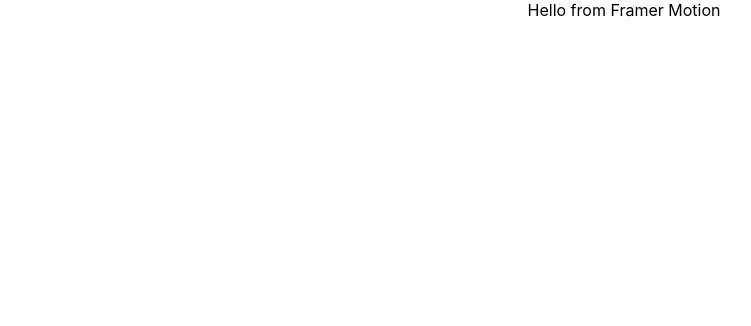
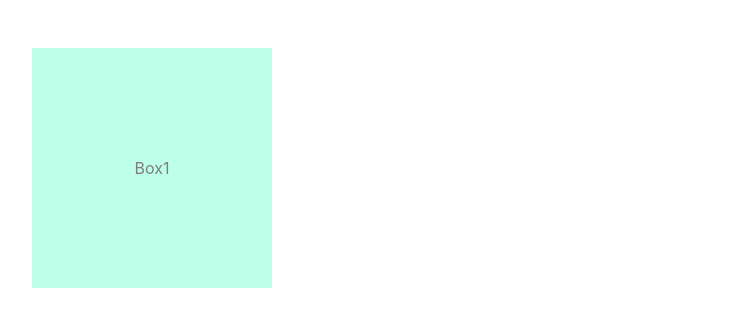
Before and after one commit to aafaq-cloud/framer-motion, a React (Create React App) app: page / in a window 1280 px wide. Shown: the top 326 px of the page, without its empty margins (16-767 px from the left). Built offline with nearby package versions, Linux system fonts and the light colour scheme.

Commit message:
use framer motion to animate box, how to use motion object to element which we want to animate and different props like animate, inital and transition

```diff
--- a/src/App.css
+++ b/src/App.css
@@ -1,38 +1,22 @@
-.App {
-  text-align: center;
+* {
+  margin: 0;
+  padding: 0;
+  box-sizing: border-box;
 }
 
-.App-logo {
-  height: 40vmin;
-  pointer-events: none;
+body {
+  padding: 3rem;
 }
 
-@media (prefers-reduced-motion: no-preference) {
-  .App-logo {
-    animation: App-logo-spin infinite 20s linear;
-  }
+.box-container {
+  padding-bottom: 20rem;
 }
 
-.App-header {
-  background-color: #282c34;
-  min-height: 100vh;
+.box {
+  width: 15rem;
+  height: 15rem;
+  background-color: aquamarine;
   display: flex;
-  flex-direction: column;
   align-items: center;
   justify-content: center;
-  font-size: calc(10px + 2vmin);
-  color: white;
 }
-
-.App-link {
-  color: #61dafb;
-}
-
-@keyframes App-logo-spin {
-  from {
-    transform: rotate(0deg);
-  }
-  to {
-    transform: rotate(360deg);
-  }
-}
--- a/src/App.js
+++ b/src/App.js
@@ -1,11 +1,8 @@
 import './App.css';
+import Box1 from './components/Box1/Box1';
 
 function App() {
-  return (
-    <div className="App">
-      Hello from Framer Motion
-    </div>
-  );
+  return <Box1 />;
 }
 
 export default App;
--- /dev/null
+++ b/src/components/Box1/Box1.jsx
@@ -0,0 +1,187 @@
+import React, { useState } from 'react'; // Which element we want to animate
+import { motion } from 'framer-motion';
+
+/**
+ *
+ * motion.div
+ * We can do anything like motion.a tag no matter which element it's
+ * To animate an element
+ * Define actual animation
+ * Define a bunch of props
+ * animate: The animate is going to take object and then object is goint to take a bunch of key value pairs
+ * key defines which property we want to animate i.e color, opacity, position and the value is how we want to animate
+ *
+ * Move box to right in the x direction and define value e.g x:1000 or in a string x:"100vw"
+ * Springy feature
+ * Animate opacity
+ * Opacity at the beginning is 0.5 and then at the end is 1
+ */
+
+// Note: Control the animation that we ultimately want to perform so we can have a useState hook and we can basically use that hook to control all these particular values
+// Later on with another method
+const Box1 = () => {
+  const [isAnimate, setIsAnimate] = useState(false);
+  // Click on button toggle from true to false and vice-versa
+
+  {
+    /* Testing */
+  }
+
+  console.log('Is animate state:');
+  console.log(isAnimate);
+
+  return (
+    // <div className="box-container">
+    //   <div className="box">Box1</div>
+    // </div>
+    <div className="box-container">
+      {/* <motion.div className="box" animate={{ x: '100vw' }}>
+        Box1
+      </motion.div> */}
+      {/* <motion.div className="box" animate={{ x: '100px' }}>
+        Box1
+      </motion.div> */}
+      {/* <motion.div className="box" animate={{ x: 1000 }}>
+        Box1
+      </motion.div> */}
+      {/* <motion.div
+        className="box"
+        style={{ opacity: 0.2 }}
+        animate={{ x: 1000, opacity: 1 }}
+      >
+        Box1
+      </motion.div> */}
+      {/* Initially opacity .2 and then 1 */}
+      {/* Control speed  for example duration is 2s*/}
+      {/* Springy effect */}
+      {/* Default type of tweeen when we specify duration */}
+      {/* The problem is that you can't use the spring with the duration so how do we go ahead and make things a little bit faster and slower what to do is we use stiffness
+      Note: The stiffness if for spring type and the duration is for tween type
+      Now the stiffness defines how stiff that spring is going to be default is 100
+      You can make it higher
+      */}
+      {/* <motion.div
+        className="box"
+        animate={{ x: 1000, opacity: 1 }}
+        initial={{ opacity: 0.1 }}
+        transition={{
+          //   type: 'tween',
+          type: 'spring',
+          duration: 2,
+        }}
+      >
+        Box1
+      </motion.div> */}
+      {/* Knock back effect */}
+      {/* <motion.div
+        className="box"
+        animate={{ x: 1000, opacity: 1 }}
+        initial={{ opacity: 0.1 }}
+        transition={{
+          //   type: 'tween',
+          type: 'spring',
+          stiffness: 400,
+        }}
+      >
+        Box1
+      </motion.div> */}
+      {/* Springy animation with stiffness so fast more stiff by making its duration slower*/}
+      {/* Damping */}
+      {/* Play aroud */}
+      {/* <motion.div
+        className="box"
+        animate={{ x: 1000, opacity: 1 }}
+        initial={{ opacity: 0.1 }}
+        transition={{
+          //   type: 'tween',
+          type: 'spring',
+          stiffness: 60,
+          damping: 5,
+        }}
+      >
+        Box1
+      </motion.div> */}
+      {/* <motion.div
+        className="box"
+        //   CSS Properties in camel case
+        //   x is a spacial case
+        animate={{ x: 1000, y: 200, opacity: 1, scale: 1.2 }}
+        initial={{ opacity: 0.1 }}
+        transition={{
+          //   type: 'tween',
+          type: 'spring',
+          stiffness: 60,
+          damping: 5,
+        }}
+      >
+        Box1
+      </motion.div> */}
+      {/* Cool rolling effect i.e rotate: 360deg */}
+      {/* <motion.div
+        className="box"
+        //   CSS Properties in camel case
+        //   x is a spacial case
+        animate={{ x: 1000, opacity: 1, scale: 1.2, rotate: 360 }}
+        initial={{ opacity: 0.1 }}
+        transition={{
+          //   type: 'tween',
+          type: 'spring',
+          stiffness: 60,
+          damping: 1,
+        }}
+      >
+        Box1
+      </motion.div> */}
+
+      {/* Cool rolling animation */}
+      {/* <motion.div
+        className="box"
+        //   CSS Properties in camel case
+        //   x is a spacial case
+        animate={{ x: 1000, opacity: 1, rotate: 360 }}
+        initial={{ opacity: 0.1 }}
+        transition={{
+          //   type: 'tween',
+          type: 'spring',
+          stiffness: 100,
+        }}
+      >
+        Box1
+      </motion.div> */}
+
+      <motion.div
+        className="box"
+        //   CSS Properties in camel case
+        //   x is a spacial case
+        // animate={{ x: 1000, opacity: 1, rotate: 360 }}
+        //   React Way of doing is
+        animate={{
+          x: isAnimate ? 1000 : 0,
+          opacity: isAnimate ? 1 : 0.5,
+          rotate: isAnimate ? 360 : 0,
+        }}
+        // initial={{ opacity: 0.1 }}
+        transition={{
+          type: 'spring',
+          stiffness: 100,
+        }}
+        onClick={() => {
+          setIsAnimate(!isAnimate);
+        }}
+      >
+        Box1
+      </motion.div>
+    </div>
+  );
+};
+
+export default Box1;
+
+/**
+ * Summary:
+ * Import object from framer-motion i.e motion
+ * and then prepend this to whatever element we want to animate so we do motion.div and we basically get to a lot of different props and these are the main props that we're ultimately going to  using
+ * 1. The animate prop just defines how we are going to be animating our element
+ * 2. The initial props is going to be define the initial styles of our element before we animate it
+ * 3. The transition is going to be define the type as well as the duration or in this case the stiffness
+ */
```
Also changed, not shown: 1 other file (tests, documents, lock files or other folders).
